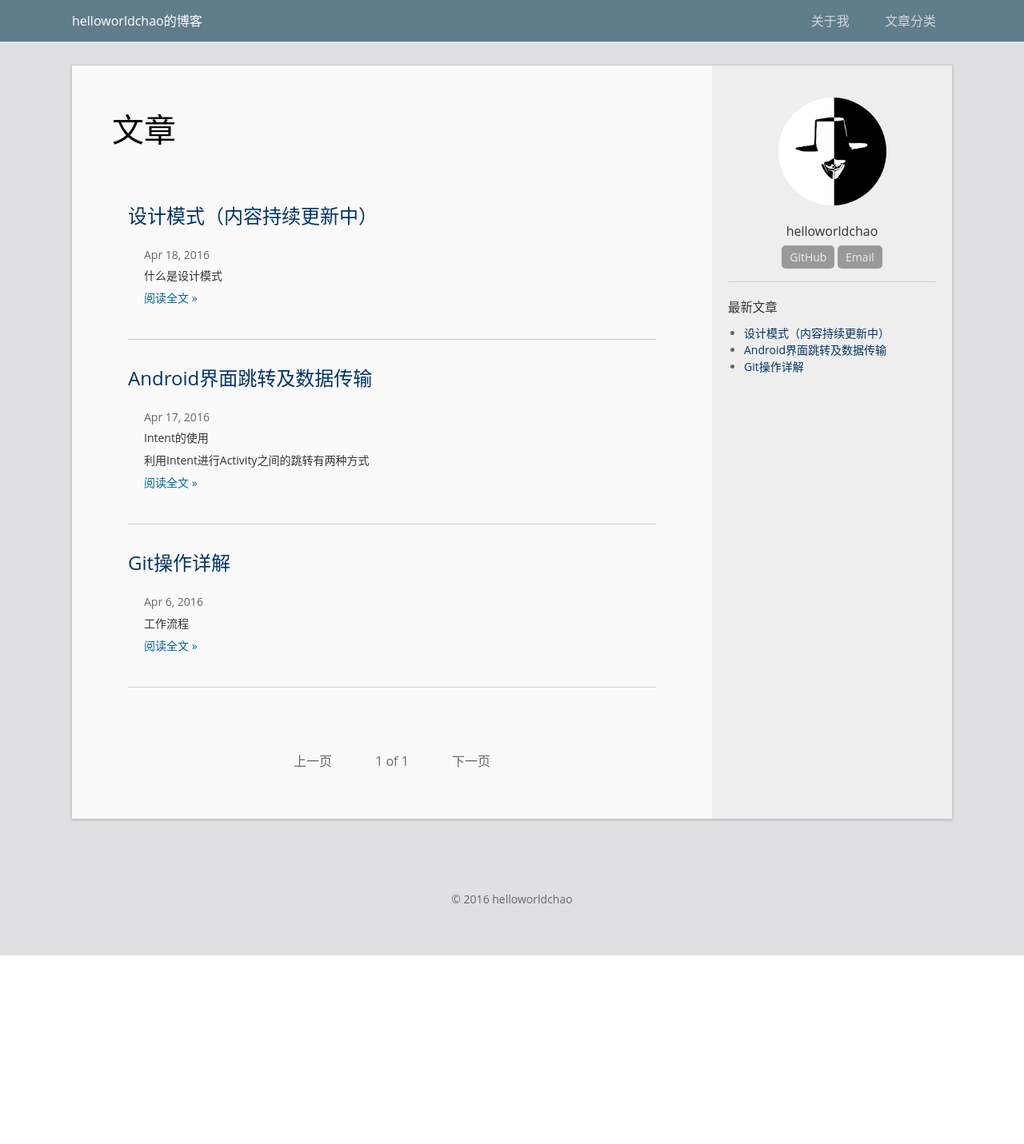
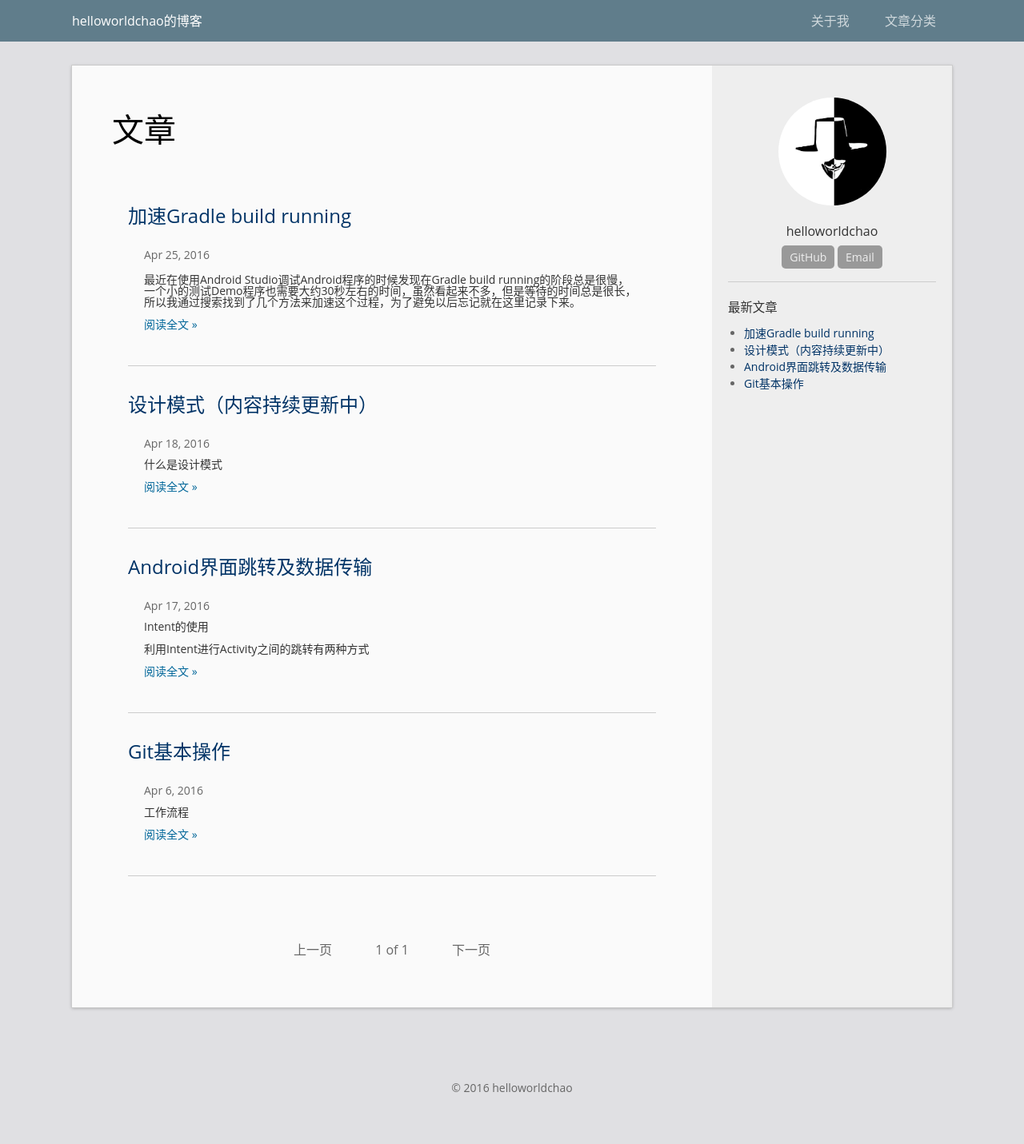
Before and after one commit to helloworldchao/helloworldchao.github.io, a Jekyll site: the page built from index.html, in a window 1280 px wide. Shown: the whole page at 80% size. Built offline with Jekyll 4.4.1, drawn with Linux system fonts in a browser that asks for light colours; the list of posts is cut into pages by our own code; before the commit the page ends 1195 px from its top, so only the background shows below that.

Commit message:
new post:加速Gradle build running

```diff
--- a/_posts/2016-04-06-Git操作详解.markdown
+++ b/_posts/2016-04-06-BasicGit.markdown
@@ -1,9 +1,9 @@
 ---
 layout: post
-title:  "Git操作详解"
+title:  "Git基本操作"
 date:   2016-04-06 19:58:36 +0800
 categories: Git
-permalink: /archivers/git
+permalink: /archivers/Git
 ---
 
 # 工作流程
--- /dev/null
+++ b/_posts/2016-04-25-GradleBuildSpeedUp.md
@@ -0,0 +1,24 @@
+---
+layout: post
+title:  "加速Gradle build running"
+date:   2016-04-25 21:00:00 +0800
+categories: Gradle
+permalink: /archivers/GradleBuildRunningSpeedUp
+---
+
+最近在使用Android Studio调试Android程序的时候发现在Gradle build running的阶段总是很慢，一个小的测试Demo程序也需要大约30秒左右的时间，虽然看起来不多，但是等待的时间总是很长，所以我通过搜索找到了几个方法来加速这个过程，为了避免以后忘记就在这里记录下来。
+
+# 设置gradle.properties
+
+在gradle.properties文件中设置下面几个项目：
+
+> org.gradle.daemon=true
+> org.gradle.parallel=true
+> org.gradle.jvmargs=-Xmx2048m -XX:MaxPermSize=512m -XX:+HeapDumpOnOutOfMemoryError -Dfile.encoding=UTF-8
+
+# 设置gradle为离线编译
+
+通常来说在经过了这些设置后gradle的build时间能够明显缩短。但是如果还是不行的话还有一个办法！
+在如图划横线的地方打上勾，设置gradle离线编译。通常在经过了这几步之后就可以解决问题了。
+
+![OfflineWord](/img/GradleBuildRunning.PNG)
```
Also changed, not shown: _posts/2016-04-18-DesignPatterns.md (renamed from _posts/2016-04-18-设计模式.md), img/GradleBuildRunning.PNG (added).
